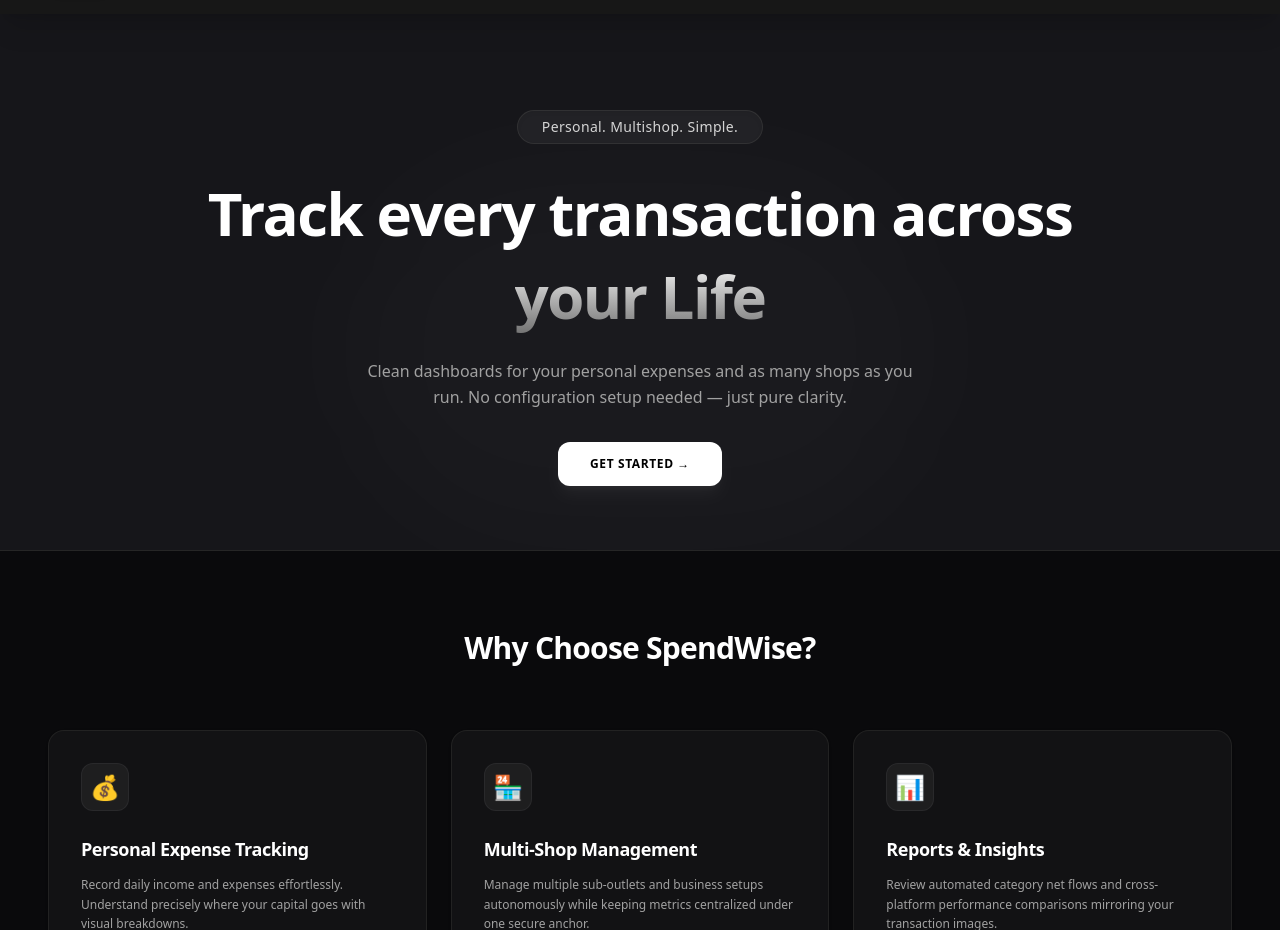
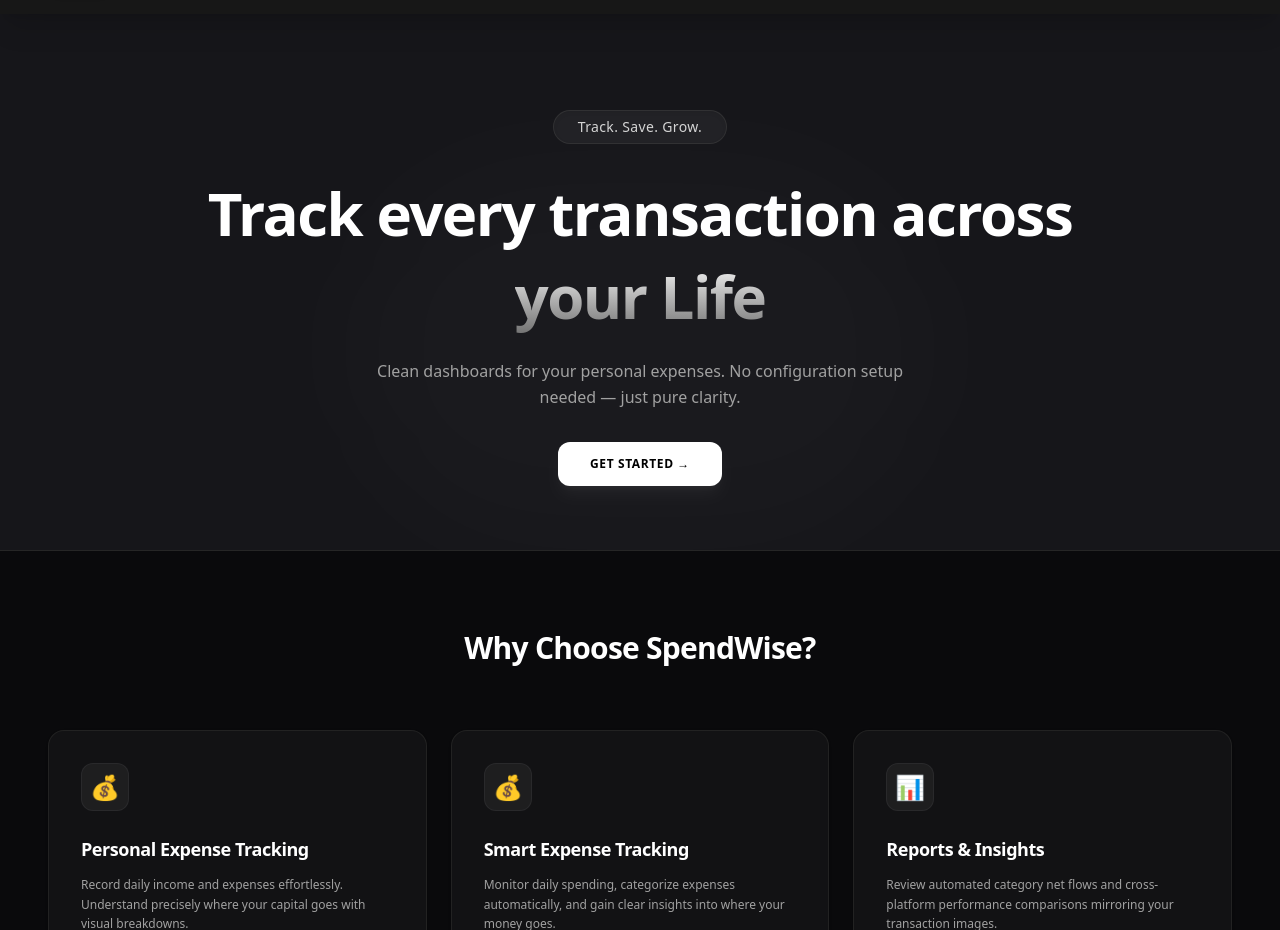
Before and after one commit to siddhibankar08-collab/expense-tracker, a Next.js app: page / in a window 1280 px wide. Shown: the part 82-1012 px from the top of the page. Built offline with nearby package versions, Linux system fonts and the light colour scheme.

Commit message:
landing page

```diff
--- a/app/page.js
+++ b/app/page.js
@@ -53,7 +53,7 @@ export default function Home() {
         <main className="flex flex-col items-center mt-16 md:mt-24 px-6 shrink-0 relative z-10">
           <div className="bg-[#222226] border border-neutral-700/50 px-6 py-1.5 rounded-full shadow-inner">
             <p className="text-xs md:text-sm font-medium text-neutral-300 tracking-wide">
-              Personal. Multishop. Simple.
+              Track. Save. Grow.
             </p>
           </div>
 
@@ -66,8 +66,7 @@ export default function Home() {
           </h1>
 
           <p className="text-center text-sm md:text-base mt-6 font-medium max-w-xl text-neutral-400 leading-relaxed">
-            Clean dashboards for your personal expenses and as many shops as
-            you run. No configuration setup needed — just pure clarity.
+            Clean dashboards for your personal expenses. No configuration setup needed — just pure clarity.
           </p>
 
           <Link href="/login">
@@ -108,13 +107,13 @@ export default function Home() {
             {/* Card 2 */}
 <div className="group bg-[#121214] border border-neutral-800/80 rounded-2xl p-8 shadow-sm hover:border-neutral-400 hover:-translate-y-2 transition-all duration-300 ease-out cursor-pointer">
   <div className="w-12 h-12 rounded-xl bg-white/5 border border-white/5 flex items-center justify-center text-2xl mb-6 group-hover:bg-white group-hover:text-black transition-colors duration-300">
-                🏪
+    💰
   </div>
   <h3 className="text-lg font-bold text-white mb-3 tracking-tight group-hover:text-neutral-200">
-                Multi-Shop Management
+    Smart Expense Tracking
   </h3>
   <p className="text-neutral-400 text-xs leading-relaxed">
-                Manage multiple sub-outlets and business setups autonomously while keeping metrics centralized under one secure anchor.
+    Monitor daily spending, categorize expenses automatically, and gain clear insights into where your money goes.
   </p>
 </div>
 
```
Lines whose indentation alone changed are shown as unchanged.
